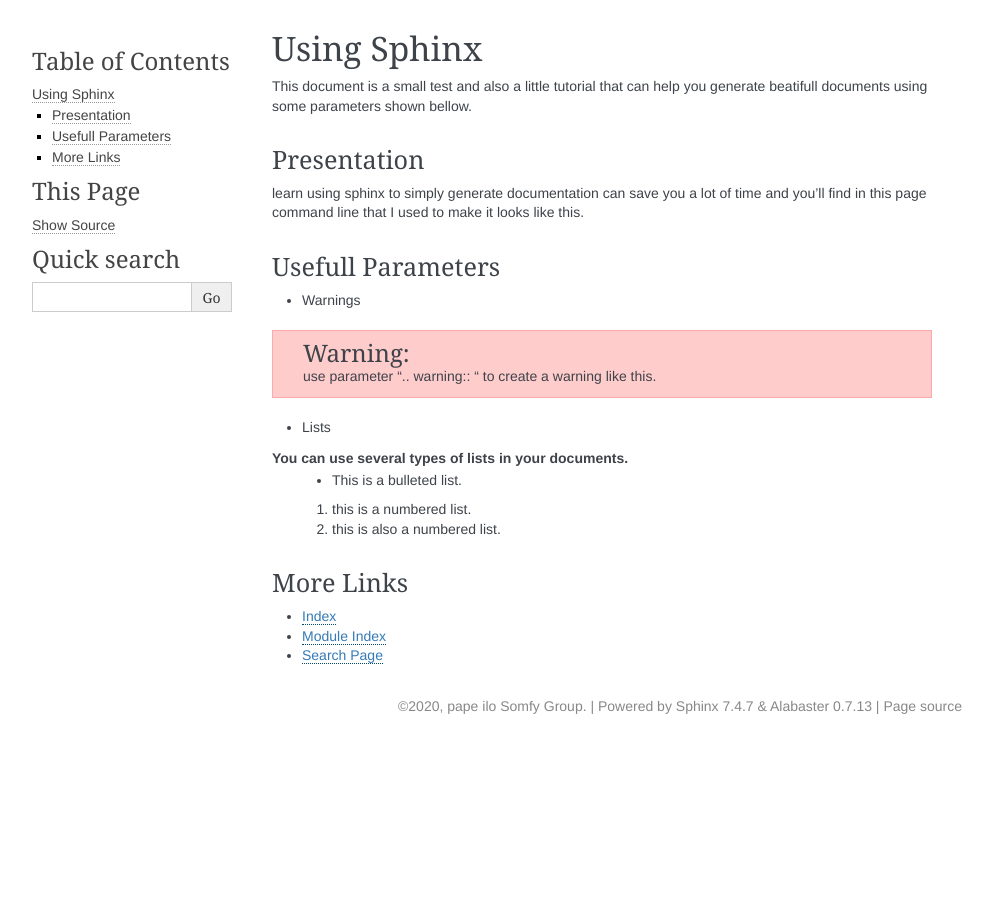
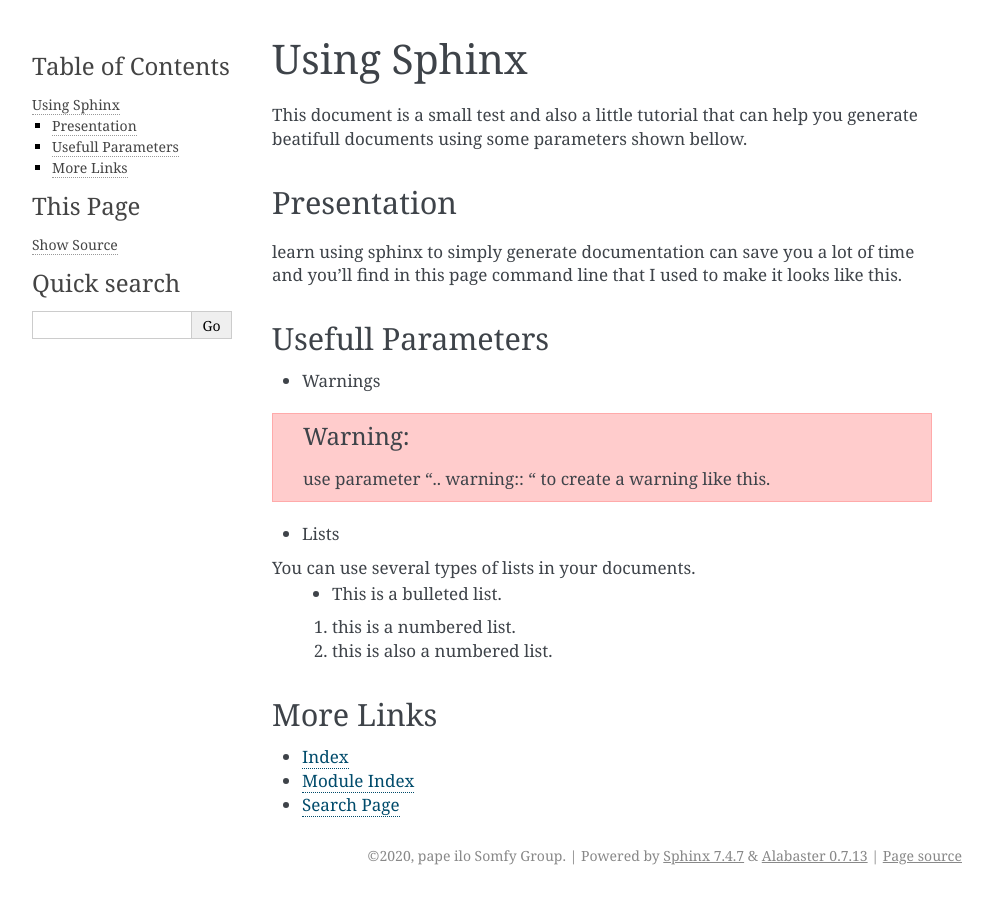
Before and after one commit to ndiapa01/ReadTheDoc, a Sphinx documentation site: the page built from docs/source/index.rst, in a window 1280 px wide. Shown: the whole page, without its empty margins (148-1141 px from the left). Built offline with Sphinx 7.4.7, drawn with Linux system fonts in a browser that asks for light colours; nearby versions of some CDN libraries; library files that are not in the unit come from our copies.

Commit message:
Changed conf.py custom css

```diff
--- a/docs/source/conf.py
+++ b/docs/source/conf.py
@@ -54,7 +54,7 @@
 # so a file named "default.css" will overwrite the builtin "default.css".
 html_static_path = ['_static']
 
-html_css_files = ['bootstrap.min.css']
+# html_css_files = ['bootstrap.min.css']
 # html_css_files = ['alabaster1.css']
 # html_css_files = ['basics.css']
 master_doc = 'index'
```
